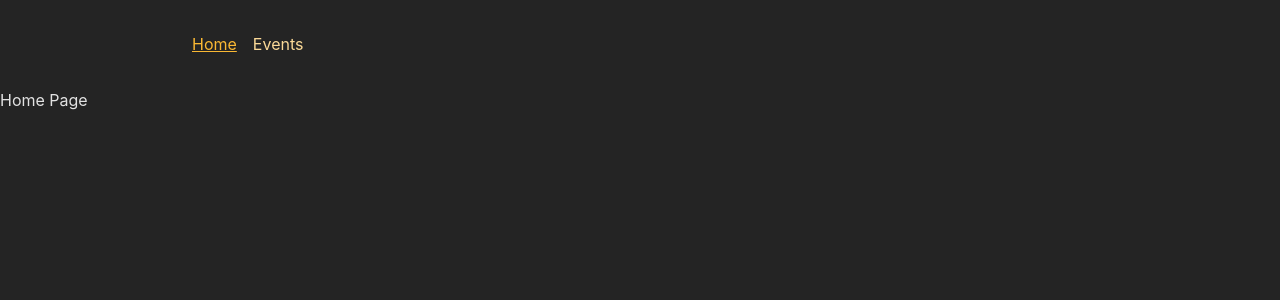
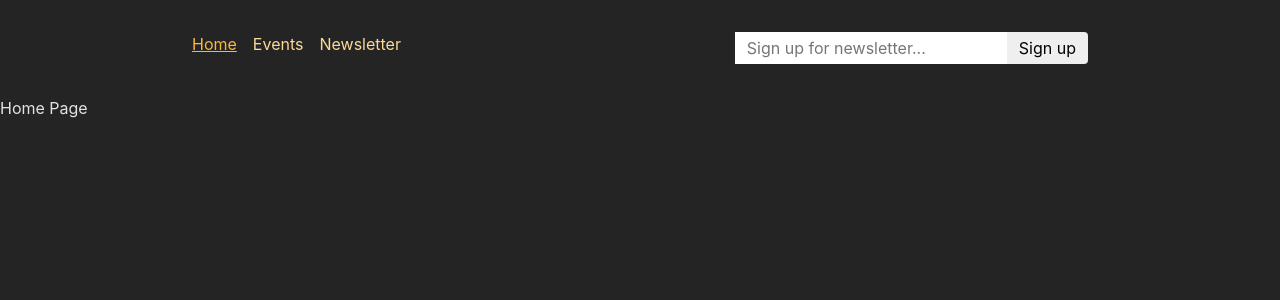
Before and after one commit to MezoAli/react-router-dom-v6, a React (Create React App) app in the folder frontend/: page / in a window 1280 px wide. Shown: the top 300 px of the page. Built offline with nearby package versions, Linux system fonts and the light colour scheme.

Commit message:
using useFetcher to trigger action without route transitions

```diff
--- a/frontend/src/App.js
+++ b/frontend/src/App.js
@@ -11,6 +11,7 @@
 import EventsLayout from "./pages/EventsLayout";
 import ErrorPage from "./pages/ErrorPage";
 import { addOrEditEventAction } from "./components/EventForm";
+import NewsletterPage, { action } from "./pages/NewsLetterPage";
 
 // 1. Add five new (dummy) page components (content can be simple <h1> elements)
 //    - HomePage
@@ -75,6 +76,11 @@
           },
         ],
       },
+      {
+        path: "/newsletter",
+        element: <NewsletterPage />,
+        action: action,
+      },
     ],
   },
 ]);
--- a/frontend/src/components/MainNavigation.js
+++ b/frontend/src/components/MainNavigation.js
@@ -1,5 +1,6 @@
 import { NavLink } from "react-router-dom";
 import classes from "./MainNavigation.module.css";
+import NewsletterSignup from "./NewsLetterSignup";
 
 function MainNavigation() {
   return (
@@ -27,8 +28,19 @@
               Events
             </NavLink>
           </li>
+          <li>
+            <NavLink
+              to="/newsletter"
+              className={({ isActive }) =>
+                isActive ? classes.active : undefined
+              }
+            >
+              Newsletter
+            </NavLink>
+          </li>
         </ul>
       </nav>
+      <NewsletterSignup />
     </header>
   );
 }
--- /dev/null
+++ b/frontend/src/components/NewsLetterSignup.jsx
@@ -0,0 +1,38 @@
+import { useFetcher } from "react-router-dom";
+import classes from "./NewsletterSignup.module.css";
+import LoadingSpinner from "./LoadingSpinner";
+import { useEffect, useState } from "react";
+
+function NewsletterSignup() {
+  const fetcher = useFetcher();
+  const [value, setValue] = useState("");
+  const { state, data } = fetcher;
+
+  useEffect(() => {
+    if (data && data.message) {
+      window.alert(data?.message);
+      setValue("");
+    }
+  }, [data]);
+
+  return (
+    <fetcher.Form
+      method="post"
+      action="/newsletter"
+      className={classes.newsletter}
+    >
+      {state === "loading" || (state === "submitting" && <LoadingSpinner />)}
+      <input
+        type="email"
+        name="email"
+        value={value}
+        onChange={(e) => setValue(e.target.value)}
+        placeholder="Sign up for newsletter..."
+        aria-label="Sign up for newsletter"
+      />
+      <button>Sign up</button>
+    </fetcher.Form>
+  );
+}
+
+export default NewsletterSignup;
--- /dev/null
+++ b/frontend/src/components/NewsletterSignup.module.css
@@ -0,0 +1,18 @@
+.newsletter input,
+.newsletter button {
+  font: inherit;
+  padding: 0.25rem 0.75rem;
+  border-radius: 0;
+  border: none;
+}
+
+.newsletter button {
+  border-top-right-radius: 4px;
+  border-bottom-right-radius: 4px;
+  cursor: pointer;
+}
+
+.newsletter button:hover {
+  background-color: var(--color-primary-300);
+  color: var(--color-gray-800);
+}
--- /dev/null
+++ b/frontend/src/pages/NewsLetterPage.jsx
@@ -0,0 +1,14 @@
+import NewsletterSignup from "../components/NewsLetterSignup";
+
+function NewsletterPage() {
+  return <NewsletterSignup />;
+}
+
+export default NewsletterPage;
+
+export async function action({ request }) {
+  const data = await request.formData();
+  const email = data.get("email");
+
+  return { message: "Signup successful!" };
+}
```
